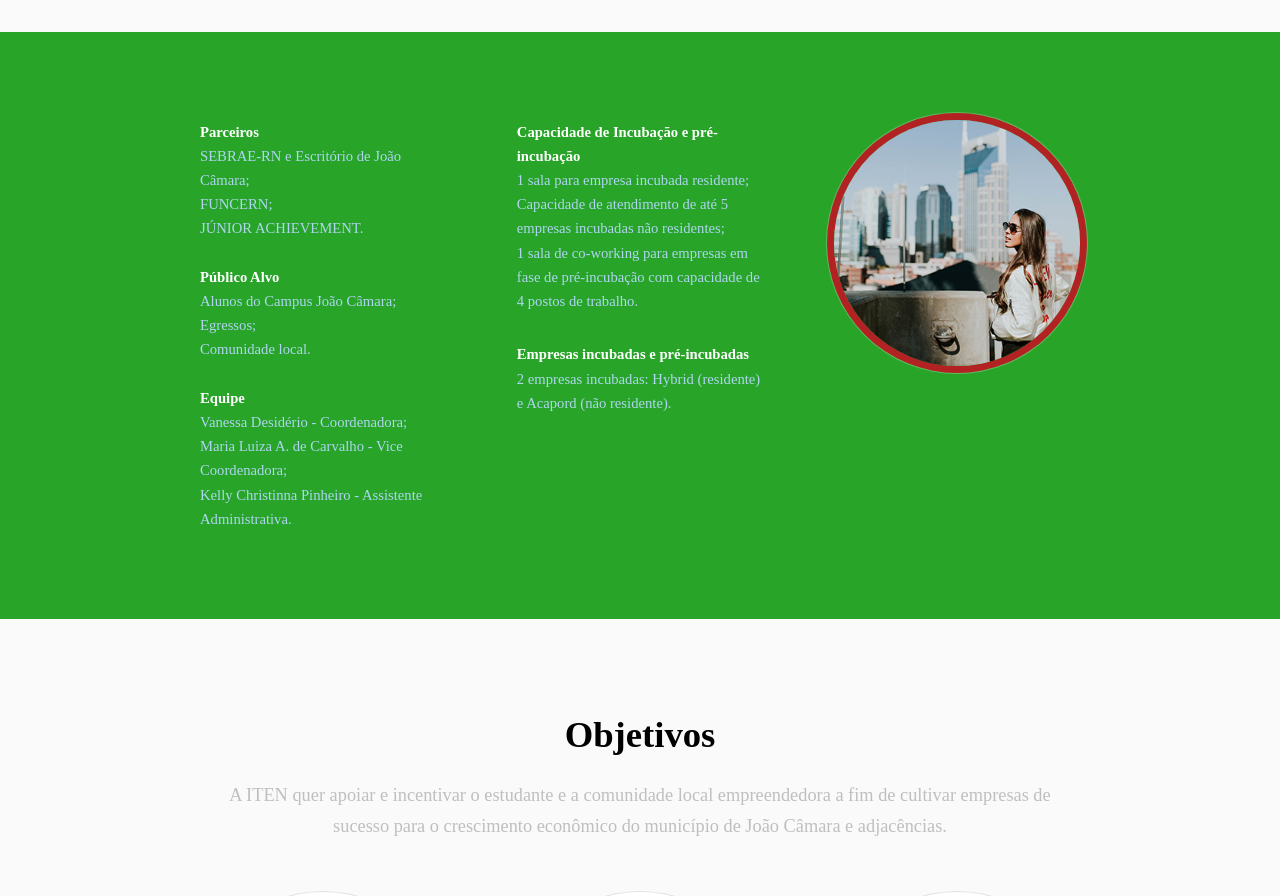
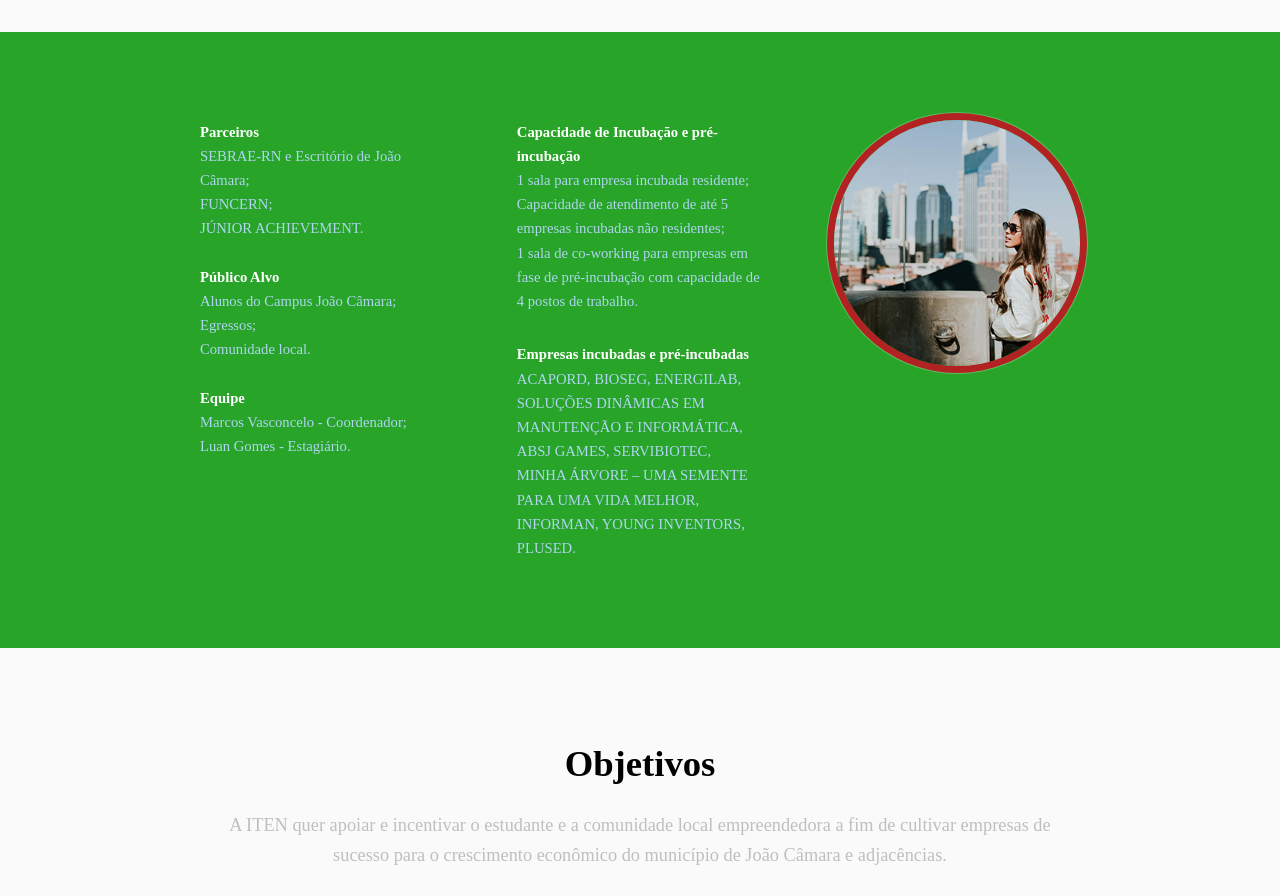
Before and after one commit to JacksonAguiar/ProjectWebSite, a plain HTML site: page ProjectITEN/index.html in a window 1280 px wide. Shown: the part 1280-2176 px from the top of the page. Drawn offline with Linux system fonts and the light colour scheme; a web font is replaced by a local one.

Commit message:
mudança no index
adição de empresas encubadas e mudança na equipe - Feito por Rafael

```diff
--- a/ProjectITEN/index.html
+++ b/ProjectITEN/index.html
@@ -78,11 +78,8 @@
 							<br/><br/>
 
 							<strong>Equipe</strong><br/>
-							Vanessa Desidério - Coordenadora;<br/>
-
-							Maria Luiza A. de Carvalho - Vice Coordenadora;<br/>
-
-							Kelly Christinna Pinheiro - Assistente Administrativa.
+							Marcos Vasconcelo - Coordenador;<br/>
+							Luan Gomes - Estagiário.
 						</p>
 					</div>
 					<div class="col col3">
@@ -93,7 +90,9 @@
 							1 sala de co-working para empresas em fase de pré-incubação com capacidade de 4 postos de trabalho.
 						</p><p>
 							<strong>Empresas incubadas e pré-incubadas</strong><br/>
-							2 empresas  incubadas: Hybrid (residente) e Acapord (não residente).
+							ACAPORD, BIOSEG, ENERGILAB, SOLUÇÕES DINÂMICAS EM MANUTENÇÃO
+							E INFORMÁTICA, ABSJ GAMES, SERVIBIOTEC, MINHA ÁRVORE – UMA
+							SEMENTE PARA UMA VIDA MELHOR, INFORMAN, YOUNG INVENTORS, PLUSED.
 						</p>
 						<!--		<a href="#" class="button">Saber mais</a>-->
 					</div>
```
